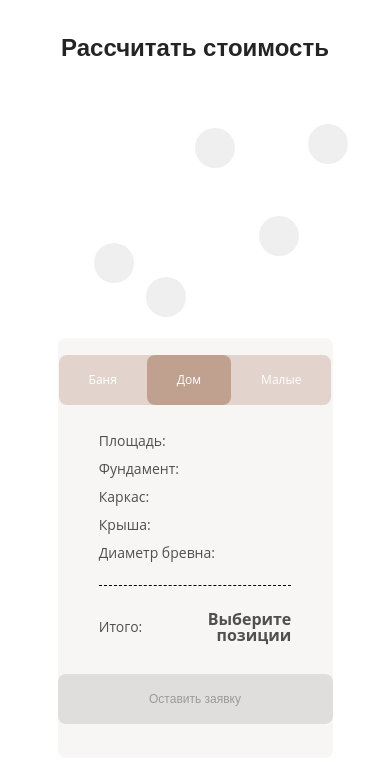
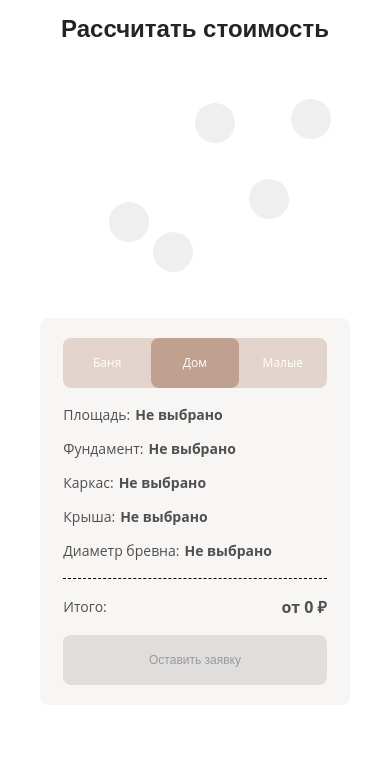
Before and after one commit to vladorod/Calculator, a website built with Vite: page index.html in a window 390 px wide. Built offline with nearby package versions, Linux system fonts and the light colour scheme; files whose address does not match are found by name.

Commit message:
refactor: Исправление отступов и адаптива

```diff
--- a/index.html
+++ b/index.html
@@ -134,14 +134,14 @@
             </div>
           </div>
           <div style="border-bottom: dashed 1.7px" class="sheet_form">
-            <p id="sheet_string_square" class="sheet_string">Площадь: <a id="square_result"></a></p>
-            <p id="sheet_string_foundation" class="sheet_string">Фундамент: <a id="foundation_result"></a></p>
-            <p id="sheet_string_sceleton" class="sheet_string">Каркас: <a id="sceleton_result"></a></p>
-            <p id="sheet_string_roof" class="sheet_string">Крыша: <a id="roof_result"></a></p>
-            <p id="sheet_string_log" class="sheet_string">Диаметр бревна: <a id="log_result"></a></p>
+            <p id="sheet_string_square" class="sheet_string">Площадь:<a id="square_result">Не выбрано</a></p>
+            <p id="sheet_string_foundation" class="sheet_string">Фундамент:<a id="foundation_result">Не выбрано</a></p>
+            <p id="sheet_string_sceleton" class="sheet_string">Каркас:<a id="sceleton_result">Не выбрано</a></p>
+            <p id="sheet_string_roof" class="sheet_string">Крыша:<a id="roof_result">Не выбрано</a></p>
+            <p id="sheet_string_log" class="sheet_string">Диаметр бревна:<a id="log_result">Не выбрано</a></p>
           </div>
           <div class="total_form">
-            <p class="total">Итого: </p><a id="summ">Выберите позиции</a>
+            <p class="total">Итого: </p><a id="summ">от 0 ₽</a>
           </div>
           <button class="send_button" disabled>
             <p class="white_string">Оставить заявку</p>
--- a/src/style.css
+++ b/src/style.css
@@ -46,26 +46,24 @@ button {
   justify-content: space-evenly;
 }
 .switcher {
+  width: 85%;
   background-color: rgba(226, 212, 204, 1);
   border-radius: 8px;
   display: inline-flex;
   flex-direction: row;
   align-items: flex-start;
   justify-content: flex-start;
-  margin: 2%;
-  margin-bottom: 30px;
-  margin-top: 20px;
+  margin: 30px;
 }
 .calc_form_radio_btn {
 	display: inline-block;
+  width: 33.33%;
 }
 .calc_form_radio_btn input[type=radio] {
 	display: none;
 }
 .calc_form_radio_btn label {
   height: 50px;
-  padding-left: 30px;
-  padding-right: 30px;
   border-radius: 8px;
   display: flex;
   flex-direction: row;
@@ -81,7 +79,7 @@ button {
 	background: rgba(226, 212, 204, 1);
 }
 .sheet_form {
-  width:70%;
+  width:85%;
   display: flex;
   flex-direction: column;
   align-items: flex-start;
@@ -100,7 +98,7 @@ button {
 }
 .total_form {
   margin: 30px 0;
-  width:70%;
+  width:85%;
   display: inline-flex;
   flex-direction: row;
   align-items: center;
@@ -119,17 +117,16 @@ button {
   color: rgba(80, 80, 80, 1);
 }
 .send_button {
-  width: 275px;
+  width: 85%;
   height: 50px;
   border-radius: 8px;
   display: inline-flex;
   flex-direction: row;
   align-items: center;
   justify-content: center;
-  margin: 2%;
   border: none;
   background-color: rgba(192, 161, 144, 1);
-  margin-bottom: 40px;
+  margin-bottom: 30px;
 }
 .send_button:disabled {
 background-color: #E0DEDD;
@@ -313,14 +310,17 @@ background-color: #f9f6f4;
   background-size: cover;
 }
 
-@media (min-width: 608px) and (max-width: 1024px) {
+@media (min-width: 667px) and (max-width: 1100px) {
+  .title{
+    margin-bottom: 55px;
+  }
   .form_wrapper {
     align-items: center;
     flex-direction: row;
-    gap: 40px;
+    gap: 5%;
   }
   .calc_form_wrapper {
-    width: auto;
+    width: 335px;
   }
   .image_wrapper {
     display: flex;
@@ -343,21 +343,17 @@ background-color: #f9f6f4;
     width: 160px;
   }
   .switcher{
-    margin-bottom: 29px;
-    margin-top: 17px;
+    margin: 20px;
   }
   .sheet_string{
-    margin-bottom: 14px;
+    margin-bottom: 20px;
     font-size: 14px;
   }
-  #sheet_string_log{
-    margin-bottom: 25px;
-  }
   .send_button{
-    margin-bottom: 34px;
+    margin-bottom: 20px;
   }
   .total_form {
-    margin: 25px 0;
+    margin: 20px 0;
   }
   #summ {
     font-size: 16px;
@@ -385,17 +381,17 @@ background-color: #f9f6f4;
   }
 }
 
-@media (max-width: 608px) {
+@media (max-width: 666px) {
   .wrapper{
     align-items: flex-end;;
   }
   .form_wrapper {
     flex-direction: column;
-    gap: 0px;
+    gap: 5%;
     align-items: center;
   }
   .calc_form_wrapper {
-    width: auto;
+    width: 310px;
   }
   .title{
     font-size: 24px;
@@ -410,14 +406,14 @@ background-color: #f9f6f4;
   }
   .image_wrapper {
     display: flex;
-    width: 375px;
+    width: 320px;
     flex-direction: column;
     justify-content: center;
     align-items: center;
   }
   .house_image {
-    width: 375px;
-    height: 250px;
+    width: 320px;
+    height: 213px;
   }
   .plus_image {
     width: 40px;
@@ -429,21 +425,17 @@ background-color: #f9f6f4;
     right: -150%;
   }
   .switcher{
-    margin-bottom: 29px;
-    margin-top: 17px;
+    margin: 20px 0;
   }
   .sheet_string{
-    margin-bottom: 14px;
+    margin-bottom: 20px;
     font-size: 14px;
   }
-  #sheet_string_log{
-    margin-bottom: 25px;
-  }
   .send_button{
-    margin-bottom: 34px;
+    margin-bottom: 20px;
   }
   .total_form {
-    margin: 25px 0;
+    margin: 20px 0;
   }
   #summ {
     font-size: 16px;
@@ -469,7 +461,4 @@ background-color: #f9f6f4;
   .plus_image_roof_wrapper {
     top: 14%;
   }
-  .dropdown_menu {
-    width: 160px;
-  }
 }
--- a/src/view/listeners.ts
+++ b/src/view/listeners.ts
@@ -18,17 +18,17 @@ export const initListeners = () => {
     //закрытие меню, при клике вне него
     document.addEventListener('click', event => {
         const target = event.target;
-        const openMenu = Array.from(document.querySelectorAll('.menu_wrapper')).find((value) => {
-            if (value === target.parentElement.parentElement) {
-                return true;
-            }
-        });
+        // const openMenu = Array.from(document.querySelectorAll('.menu_wrapper')).find((value) => {
+        //     if (value === target.parentElement.parentElement) {
+        //         return true;
+        //     }
+        // });
         const plusImg = Array.from(document.querySelectorAll('.plus_image')).find((value) => {
             if (value === target) {
                 return true;
             }
         });
-        if (!plusImg && !openMenu) {
+        if (!plusImg) {
             const { closeAll } = store.getState();
             closeAll();
         };
```
Also changed, not shown: public/img/foundation.svg, public/img/log.svg, public/img/roof.svg, public/img/sceleton.svg, public/img/square.svg, public/img/v.svg (deleted).
